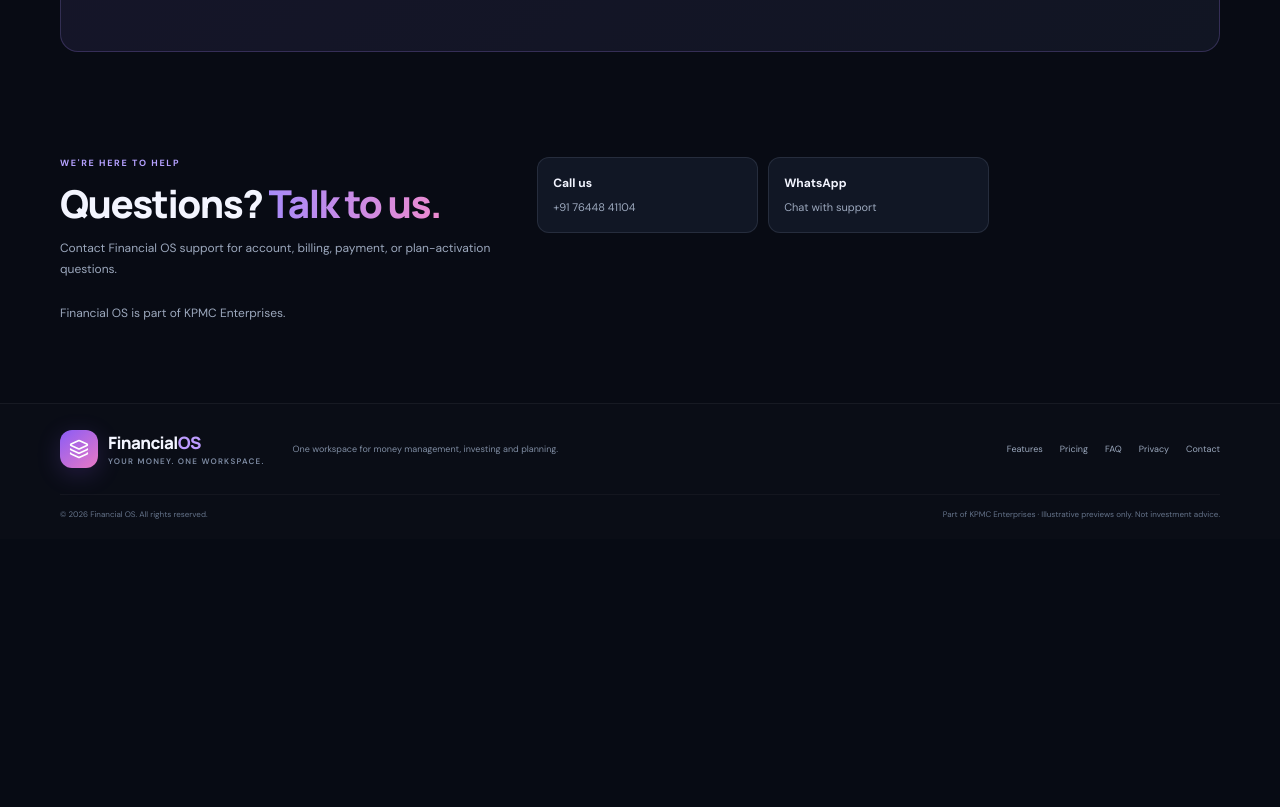
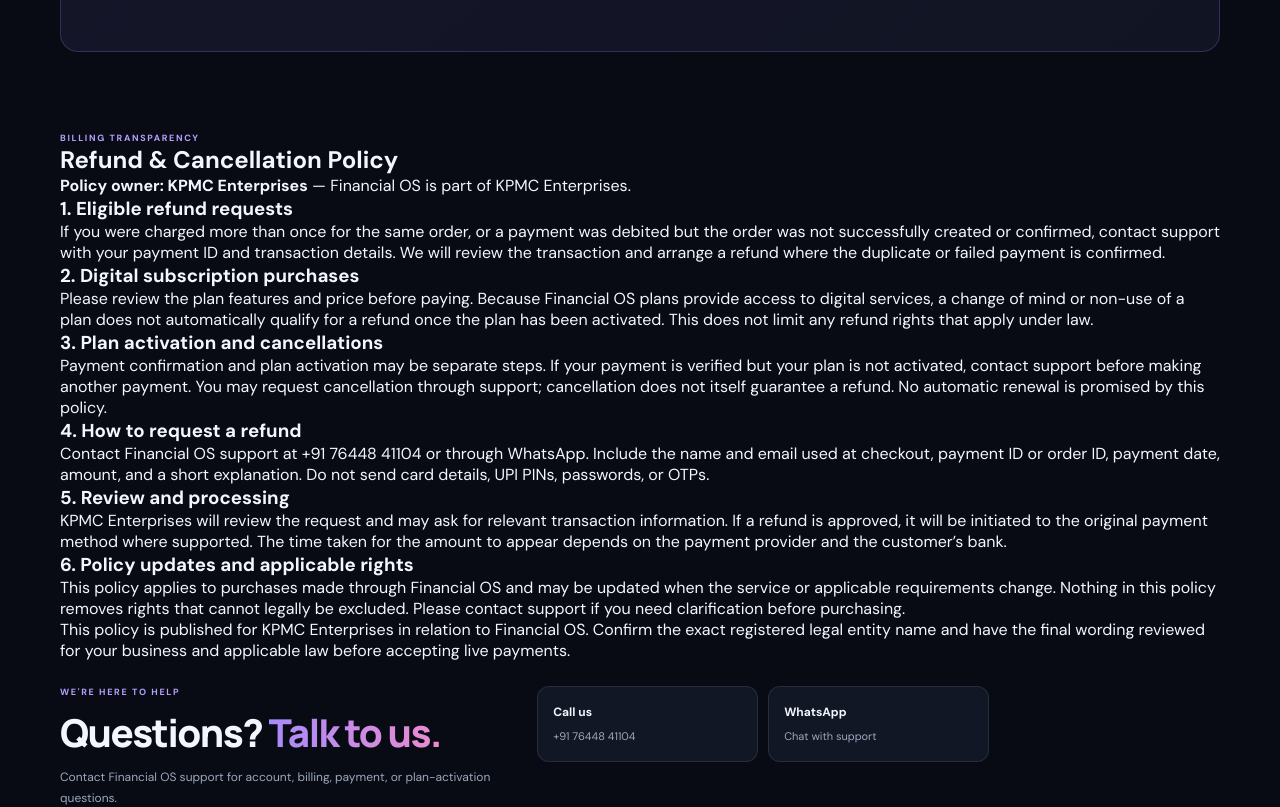
Before and after one commit to siinghniibandhan-wq/ai-finance-trading-os, a React (Vite) app in the folder frontend/: page / in a window 1280 px wide. Shown: the part 5140-5947 px from the top of the page. Before the commit the page ends 5679 px from the top, so only its background shows below. Built offline with nearby package versions, Linux system fonts and the light colour scheme; no server answers.

Commit message:
Add company refund and cancellation policy to public website

```diff
--- a/frontend/src/LandingPage.jsx
+++ b/frontend/src/LandingPage.jsx
@@ -155,6 +155,21 @@ export default function LandingPage() {
       <section className="fos-faq-section fos-container" id="faq"><div className="fos-section-head"><div><div className="fos-eyebrow">GOOD QUESTIONS</div><h2>Know before<br/><span>you get started.</span></h2></div><p>Some capabilities and subscription rules are still being built. We aim to make the details clear before you purchase.</p></div><div className="fos-faq-list">{faqs.map(([q,a],i)=><article className={`fos-faq-item ${faqOpen===i?"open":""}`} key={q}><button onClick={()=>setFaqOpen(faqOpen===i?-1:i)}><span>{q}</span><ChevronDown size={19}/></button>{faqOpen===i&&<p>{a}</p>}</article>)}</div></section>
 
       <section className="fos-final-cta fos-container"><div className="fos-final-glow"/><div className="fos-eyebrow">YOUR NEXT STEP STARTS HERE</div><h2>Make room for a clearer<br/><span>financial future.</span></h2><p>Bring your money, investments and plans into one connected workspace.</p><button className="fos-cta" onClick={goApp}>Create your account <ArrowRight size={18}/></button><small>Secure checkout is available for monthly plans. Plan activation may require support confirmation.</small></section>
+      <section className="fos-refund-section fos-container" id="refund-policy">
+        <div className="fos-eyebrow">BILLING TRANSPARENCY</div>
+        <h2>Refund &amp; Cancellation Policy</h2>
+        <p className="fos-refund-owner"><strong>Policy owner: KPMC Enterprises</strong> — Financial OS is part of KPMC Enterprises.</p>
+        <div className="fos-refund-grid">
+          <article><h3>1. Eligible refund requests</h3><p>If you were charged more than once for the same order, or a payment was debited but the order was not successfully created or confirmed, contact support with your payment ID and transaction details. We will review the transaction and arrange a refund where the duplicate or failed payment is confirmed.</p></article>
+          <article><h3>2. Digital subscription purchases</h3><p>Please review the plan features and price before paying. Because Financial OS plans provide access to digital services, a change of mind or non-use of a plan does not automatically qualify for a refund once the plan has been activated. This does not limit any refund rights that apply under law.</p></article>
+          <article><h3>3. Plan activation and cancellations</h3><p>Payment confirmation and plan activation may be separate steps. If your payment is verified but your plan is not activated, contact support before making another payment. You may request cancellation through support; cancellation does not itself guarantee a refund. No automatic renewal is promised by this policy.</p></article>
+          <article><h3>4. How to request a refund</h3><p>Contact Financial OS support at <a href="tel:+917644841104">+91 76448 41104</a> or through <a href="https://wa.me/917644841104" target="_blank" rel="noreferrer">WhatsApp</a>. Include the name and email used at checkout, payment ID or order ID, payment date, amount, and a short explanation. Do not send card details, UPI PINs, passwords, or OTPs.</p></article>
+          <article><h3>5. Review and processing</h3><p>KPMC Enterprises will review the request and may ask for relevant transaction information. If a refund is approved, it will be initiated to the original payment method where supported. The time taken for the amount to appear depends on the payment provider and the customer’s bank.</p></article>
+          <article><h3>6. Policy updates and applicable rights</h3><p>This policy applies to purchases made through Financial OS and may be updated when the service or applicable requirements change. Nothing in this policy removes rights that cannot legally be excluded. Please contact support if you need clarification before purchasing.</p></article>
+        </div>
+        <p className="fos-refund-disclaimer">This policy is published for KPMC Enterprises in relation to Financial OS. Confirm the exact registered legal entity name and have the final wording reviewed for your business and applicable law before accepting live payments.</p>
+      </section>
+
       <section className="fos-contact-section fos-container" id="contact">
         <div className="fos-contact-copy"><div className="fos-eyebrow">WE'RE HERE TO HELP</div><h2>Questions? <span>Talk to us.</span></h2><p>Contact Financial OS support for account, billing, payment, or plan-activation questions.</p></div>
         <div className="fos-contact-actions"><a className="fos-contact-card" href="tel:+917644841104"><strong>Call us</strong><span>+91 76448 41104</span></a><a className="fos-contact-card" href="https://wa.me/917644841104" target="_blank" rel="noreferrer"><strong>WhatsApp</strong><span>Chat with support</span></a></div>
@@ -177,6 +192,6 @@ export default function LandingPage() {
         <small className="fos-checkout-legal">By continuing, you agree to contact support for subscription activation or payment issues. Payments are processed by Razorpay.</small>
       </section>
     </div>}
-    <footer className="fos-footer"><div className="fos-container fos-footer-main"><a className="fos-brand" href="#top"><span className="fos-brand-mark"><Layers3 size={20}/></span><span>Financial<span className="fos-brand-accent">OS</span><small>YOUR MONEY. ONE WORKSPACE.</small></span></a><p>One workspace for money management, investing and planning.</p><div className="fos-footer-links"><a href="#features">Features</a><a href="#plans">Pricing</a><a href="#faq">FAQ</a><a href="#privacy">Privacy</a><a href="#contact">Contact</a></div></div><div className="fos-container fos-footer-bottom"><span>© {new Date().getFullYear()} Financial OS. All rights reserved.</span><span>Part of KPMC Enterprises · Illustrative previews only. Not investment advice.</span></div></footer>
+    <footer className="fos-footer"><div className="fos-container fos-footer-main"><a className="fos-brand" href="#top"><span className="fos-brand-mark"><Layers3 size={20}/></span><span>Financial<span className="fos-brand-accent">OS</span><small>YOUR MONEY. ONE WORKSPACE.</small></span></a><p>One workspace for money management, investing and planning.</p><div className="fos-footer-links"><a href="#features">Features</a><a href="#plans">Pricing</a><a href="#faq">FAQ</a><a href="#privacy">Privacy</a><a href="#refund-policy">Refund Policy</a><a href="#contact">Contact</a></div></div><div className="fos-container fos-footer-bottom"><span>© {new Date().getFullYear()} Financial OS. All rights reserved.</span><span>Part of KPMC Enterprises · Illustrative previews only. Not investment advice.</span></div></footer>
   </div>;
 }
```
